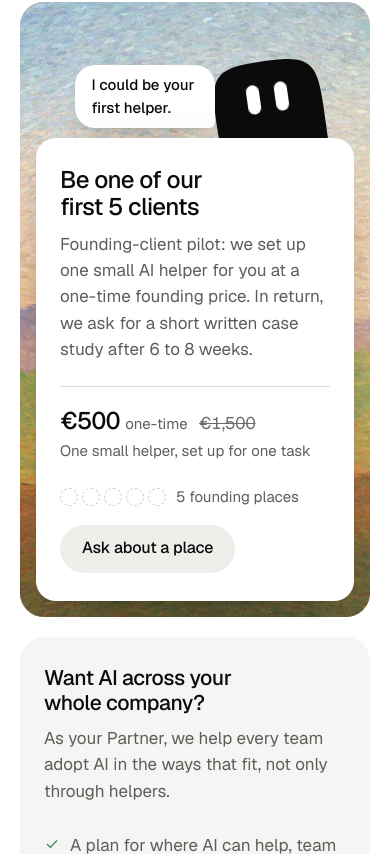
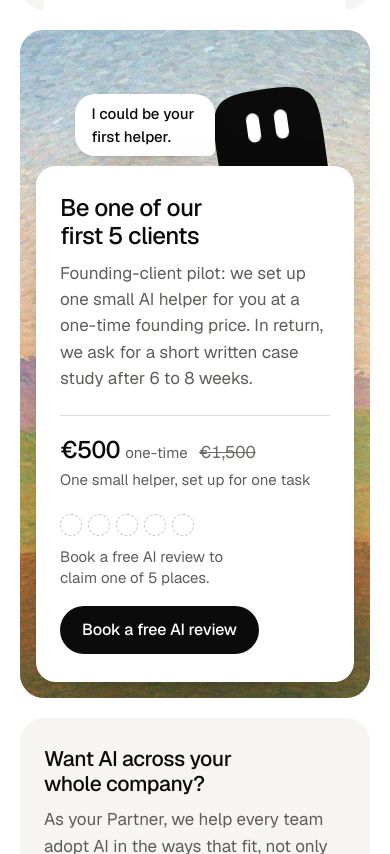
Before and after one commit to solev/seestemic-landing, an Astro site: page / in a window 390 px wide. Shown: the part 7675-8529 px from the top of the page. Built offline with nearby package versions, Linux system fonts and the light colour scheme; Astro itself is replaced by a stand-in of ours.

Commit message:
Claim pilot places through the free AI review; Care is optional
- Pilot band: the button now reads "Book a free AI review" (black,
  since it is the page's one action), under the line "Book a free AI
  review to claim one of 5 places." The seat circles sit above it.
- Step 3: Care's price now reads "from €300 a month, after the pilot,
  optional" ("after setup, optional" once the pilot closes).
- "Set up for one task" stays on both step 2 and the band.
- EIS FAQ: figures re-checked against eis.ee on 15 October 2026
  (€2,000–5,000 grant, 50% self-financing so at least €4,000, average
  revenue of at least €50,000 over two years; applications open on a
  rolling basis). Names EIS as the Estonian Business and Innovation
  Agency, formerly Enterprise Estonia.

Co-authored-by: Copilot <223556219+Copilot@users.noreply.github.com>

```diff
--- a/DESIGN.md
+++ b/DESIGN.md
@@ -423,8 +423,8 @@ Pills you can't misread: one black, one gray.
 - **Border:** none.
 - **Internal Padding:** clamp(1.5rem, 3vw, 2.25rem) on showcase cards and 2rem on step cards.
 - **Showcase (2×2):** copy sits on top as a small title and graphite text. Two cards end in painted insets that bleed off the bottom, at least 360px tall. The two quiet cards hold white 14px rows on linen, up to 420px wide and centred. A pending row gets a dashed hairline outline, and a 2px Connector line joins consecutive rows.
-- **Step cards:** a 36px ink circle with a white numeral, a title and graphite text, then the step's price, then a white mini UI rising from the card bottom. The price sits under a Strong Hairline rule: the figure at 1.5rem, weight 500 and tabular figures, with "from" and "a month" in graphite at 0.9375rem, over a short graphite label. Care's label says what it includes: up to 4 hours of Seestemic's time and a check-in each month. While the founding-client pilot is open, step 2 carries a white 36px "First 5 clients" pill level with its numeral, its figure reads "€500 one-time" with "€1,500" struck through in pebble at 1.0625rem, and its label says the pilot covers one small helper for one task. "One-time" sits where Care says "a month", so the pilot never reads as a monthly price. The mini UI has 18px top corners, a soft upward shadow and a minimum height of 184px. In three columns the cards share the grid's five rows through subgrid, so the price rules and mini UIs line up whatever wraps above them.
-- **Pilot band:** while founding places remain (`founding` in `src/data/site.ts`), a painted stage on the harvest painting sits 1.25rem under the steps, at least 440px tall. A white 20px card with Float holds the heading "Be one of our first 5 clients", the graphite terms (a one-time founding price, a short written case study after 6 to 8 weeks), the price ("€500 one-time", "€1,500" struck, labelled "One small helper, set up for one task"), five 22px seat circles with a 1.5px dashed outline that fill ink as places are taken, and a stone "Ask about a place" pill that opens the booking panel. A 300px giant ink helper rises from the band's bottom edge on the right, saying "I could be your first helper." in a white reply bubble with Lift. The band and the step 2 flag disappear once every place is taken.
+- **Step cards:** a 36px ink circle with a white numeral, a title and graphite text, then the step's price, then a white mini UI rising from the card bottom. The price sits under a Strong Hairline rule: the figure at 1.5rem, weight 500 and tabular figures, with "from" and "a month" in graphite at 0.9375rem, over a short graphite label. Care's figure is followed by "after the pilot, optional" ("after setup, optional" once the pilot closes), kept whole so it wraps as one piece, and its label says what it includes: up to 4 hours of Seestemic's time and a check-in each month. While the founding-client pilot is open, step 2 carries a white 36px "First 5 clients" pill level with its numeral, its figure reads "€500 one-time" with "€1,500" struck through in pebble at 1.0625rem, and its label says the pilot covers one small helper for one task. "One-time" sits where Care says "a month", so the pilot never reads as a monthly price. The mini UI has 18px top corners, a soft upward shadow and a minimum height of 184px. In three columns the cards share the grid's five rows through subgrid, so the price rules and mini UIs line up whatever wraps above them.
+- **Pilot band:** while founding places remain (`founding` in `src/data/site.ts`), a painted stage on the harvest painting sits 1.25rem under the steps, at least 440px tall. A white 20px card with Float holds the heading "Be one of our first 5 clients", the graphite terms (a one-time founding price, a short written case study after 6 to 8 weeks), the price ("€500 one-time", "€1,500" struck, labelled "One small helper, set up for one task"), five 22px seat circles with a 1.5px dashed outline that fill ink as places are taken, the graphite line "Book a free AI review to claim one of 5 places." and a black "Book a free AI review" pill that opens the booking panel. It is black because it is the page's one action, not an alternative to it. A 300px giant ink helper rises from the band's bottom edge on the right, saying "I could be your first helper." in a white reply bubble with Lift. The band and the step 2 flag disappear once every place is taken.
 - **Partner card:** a linen 32px card 1.25rem under the steps (under the pilot band while it shows) that borrows their three columns, each padded like a step card. The question "Want AI across your whole company?" and a graphite line sit under step 1. Three graphite points with Done Green checks sit under step 2. The price ("from €1,200 a month", labelled "Partner") sits under step 3, level with the question, so it reads beside Care's price. At 900px and below it stacks to 560px, and the price takes its Strong Hairline rule back.
 - **Fine print:** three centred pebble lines at 0.9375rem, held to 40rem and set 2rem under the Partner card. One sentence group per line: everything built is the client's to keep and AI costs are separate; no VAT is added; larger setups of €4,000 or more may qualify for EIS co-funding. "EIS co-funding" links to the funding answer in the FAQ.
 - **Teammate card:** a linen card that holds the headline, the lead and three black "you" bubbles on the left, with the giant solid helper and its "On it." reply on the right.
--- a/PRODUCT.md
+++ b/PRODUCT.md
@@ -35,8 +35,8 @@ Engagements begin with a company's existing business processes, tools, data, doc
 Offer and prices, approved by Martin in October 2026:
 - **Free AI review:** a free 30-minute call, booked through Cal.com. It is the page's main action.
 - **Setup:** from €1,500, one-time, for the first helper.
-- **Founding-client pilot:** Martin's offer for the first 5 clients, approved in October 2026: one small AI helper, set up for one task, for €500 one-time (normally from €1,500). In return, the client writes a short case study after 6 to 8 weeks. The page shows it on step 2 (a "First 5 clients" pill and the struck €1,500) and in a painted band under the steps. Always call it one-time, because it sits beside monthly prices. Places are tracked in `founding` in `src/data/site.ts`; raise `taken` as clients sign, and the offer disappears when none are left. Whether the pilot includes a month of Care is not decided, so do not claim it.
-- **Care:** from €300 a month: up to 4 hours of the Seestemic team's time and a check-in each month. The 4 hours came from review feedback in October 2026, so confirm it with Martin before building on it. Never price it per helper or say how many helpers it includes.
+- **Founding-client pilot:** Martin's offer for the first 5 clients, approved in October 2026: one small AI helper, set up for one task, for €500 one-time (normally from €1,500). In return, the client writes a short case study after 6 to 8 weeks. The page shows it on step 2 (a "First 5 clients" pill and the struck €1,500) and in a painted band under the steps. Always call it one-time, because it sits beside monthly prices. Places are tracked in `founding` in `src/data/site.ts`; raise `taken` as clients sign, and the offer disappears when none are left. Places are claimed through the free AI review, so the band's button is "Book a free AI review". Care is not part of the pilot: it is optional and starts after it, and the page says so next to Care's price.
+- **Care:** from €300 a month, optional, starting after setup (after the pilot for founding clients): up to 4 hours of the Seestemic team's time and a check-in each month. The 4 hours came from review feedback in October 2026, so confirm it with Martin before building on it. Never price it per helper or say how many helpers it includes.
 - **Partner:** from €1,200 a month. Seestemic helps the whole company adopt AI in various ways, not only through helpers. The page shows it as its own card with three points: a plan for where AI can help, team by team; help picking AI tools, plus simple rules for using them safely; and hands-on training for every team. Partner's hours, and whether it includes Care, are not decided, so do not claim them.
 - AI costs, such as an AI subscription, are not included; the client pays them separately.
 - Clients keep everything Seestemic builds, including if they stop Care. Minimum terms and notice periods are not decided, so do not claim any.
@@ -66,7 +66,7 @@ The previous landing page's named testimonials, the `3–6 weeks` delivery claim
 
 The site's product examples are authored, not client work. They use euros, 24-hour times and plain roles (a dental clinic, a café) instead of invented people or company names.
 
-EIS funding, re-checked on 14 October 2026 against eis.ee and the grant regulation published there in August 2026: the RTE grant for software implementation and integration (https://eis.ee/en/services/rte-software/) takes applications on a rolling basis until its budget runs out. It covers up to 50% of eligible costs, with a grant of €2,000 to €5,000, so the project must cost at least €4,000. The company, registered in the Estonian Commercial Register, applies itself before committing to the work, with an itemised quote. It needs average sales revenue of at least €50,000 over its last two financial years and a mandatory digital advisor with three similar engagements in the past four years. Someone at the company must complete the free "Digitalising your company" course, the company must use e-invoicing by the end of the project, and the grant counts as de minimis aid. Monthly fees such as Care are not covered. There is no vendor registry. The EIS AI adoption grant closed on 24 August 2026; do not promote it.
+EIS funding, re-checked on 14 October 2026 and again on 15 October 2026 against eis.ee and the grant regulation published there in August 2026: the RTE grant for software implementation and integration (https://eis.ee/en/services/rte-software/) takes applications on a rolling basis until its budget runs out. It covers up to 50% of eligible costs, with a grant of €2,000 to €5,000, so the project must cost at least €4,000. The company, registered in the Estonian Commercial Register, applies itself before committing to the work, with an itemised quote. It needs average sales revenue of at least €50,000 over its last two financial years and a mandatory digital advisor with three similar engagements in the past four years. Someone at the company must complete the free "Digitalising your company" course, the company must use e-invoicing by the end of the project, and the grant counts as de minimis aid. Monthly fees such as Care are not covered. There is no vendor registry. The EIS AI adoption grant closed on 24 August 2026; do not promote it. EIS's English name is now the Estonian Business and Innovation Agency; the FAQ adds "formerly Enterprise Estonia" because owners still know that name.
 
 ## Product Principles
 
--- a/src/components/Process.astro
+++ b/src/components/Process.astro
@@ -100,7 +100,10 @@ const booking = {
     <h3>We train your team and stay</h3>
     <p>Hands-on training for the people who’ll use it. Then we measure, fix and add what works.</p>
     <p class="process-price">
-      <b><small>from</small> €300 <small>a month</small></b>
+      <b>
+        <small>from</small> €300 <small class="nowrap">a month,</small>{" "}
+        <small class="nowrap">{pilotOpen ? "after the pilot, optional" : "after setup, optional"}</small>
+      </b>
       <span>Care: up to 4 hours of our time and a check-in each month</span>
     </p>
     <div class="process-mini mini-team" aria-hidden="true">
@@ -148,16 +151,20 @@ const booking = {
           <span>One small helper, set up for one task</span>
         </p>
         <div class="pilot-foot">
-          <span class="pilot-places">
-            <span class="pilot-seats" aria-hidden="true">
-              {Array.from({ length: founding.places }, (_, i) => (
-                <i class:list={[i < founding.taken && "is-taken"]} />
-              ))}
-            </span>
-            {founding.taken === 0 ? `${founding.places} founding places` : `${placesLeft} of ${founding.places} places left`}
+          <span class="pilot-seats" aria-hidden="true">
+            {Array.from({ length: founding.places }, (_, i) => (
+              <i class:list={[i < founding.taken && "is-taken"]} />
+            ))}
           </span>
-          <a class="btn btn-secondary" {...booking}>
-            Ask about a place
+          <p class="pilot-claim">
+            {
+              founding.taken === 0
+                ? `Book a free AI review to claim one of ${founding.places} places.`
+                : `Book a free AI review to claim one of the ${placesLeft} places left.`
+            }
+          </p>
+          <a class="btn btn-primary" {...booking}>
+            Book a free AI review
           </a>
         </div>
       </div>
--- a/src/data/helpers.ts
+++ b/src/data/helpers.ts
@@ -526,7 +526,7 @@ export const faqs: Faq[] = [
     id: "funding",
     question: "Can we get funding for this?",
     answer:
-      "Possibly, for larger setups. EIS (Enterprise Estonia) can cover up to half the cost of a software project for Estonian companies, with a grant of €2,000 to €5,000, so the project needs to cost at least €4,000. Your revenue should average at least €50,000 a year over the last two years, and you apply before the work starts. Care isn’t covered, and other conditions apply.",
+      "Possibly, for larger setups. EIS (the Estonian Business and Innovation Agency, formerly Enterprise Estonia) can cover up to half the cost of a software project for Estonian companies, with a grant of €2,000 to €5,000, so the project needs to cost at least €4,000. Your revenue should average at least €50,000 a year over the last two years, and you apply before the work starts. Care isn’t covered, and other conditions apply.",
     link: { href: "https://eis.ee/en/services/rte-software/", label: "See the EIS grant" },
   },
 ];
--- a/src/styles/global.css
+++ b/src/styles/global.css
@@ -2299,19 +2299,18 @@ dd {
 
 .pilot-foot {
   display: flex;
-  flex-wrap: wrap;
-  align-items: center;
-  justify-content: space-between;
-  gap: 1rem;
+  flex-direction: column;
+  align-items: flex-start;
+  gap: 0.625rem;
   margin-top: 1.5rem;
 }
 
-.pilot-places {
-  display: flex;
-  align-items: center;
-  gap: 0.75rem;
+.pilot-claim {
+  margin: 0 0 0.5rem;
   color: var(--ink-2);
   font-size: 0.9375rem;
+  line-height: 1.4;
+  text-wrap: balance;
 }
 
 .pilot-seats {
@@ -3394,19 +3393,6 @@ dd {
     max-width: 8.75rem;
     font-size: 0.9375rem;
   }
-
-  .pilot-places {
-    gap: 0.625rem;
-  }
-
-  .pilot-seats {
-    gap: 4px;
-  }
-
-  .pilot-seats i {
-    width: 18px;
-    height: 18px;
-  }
 }
 
 @media (prefers-reduced-motion: reduce) {
```
Also changed, not shown: .impeccable/design.json.
